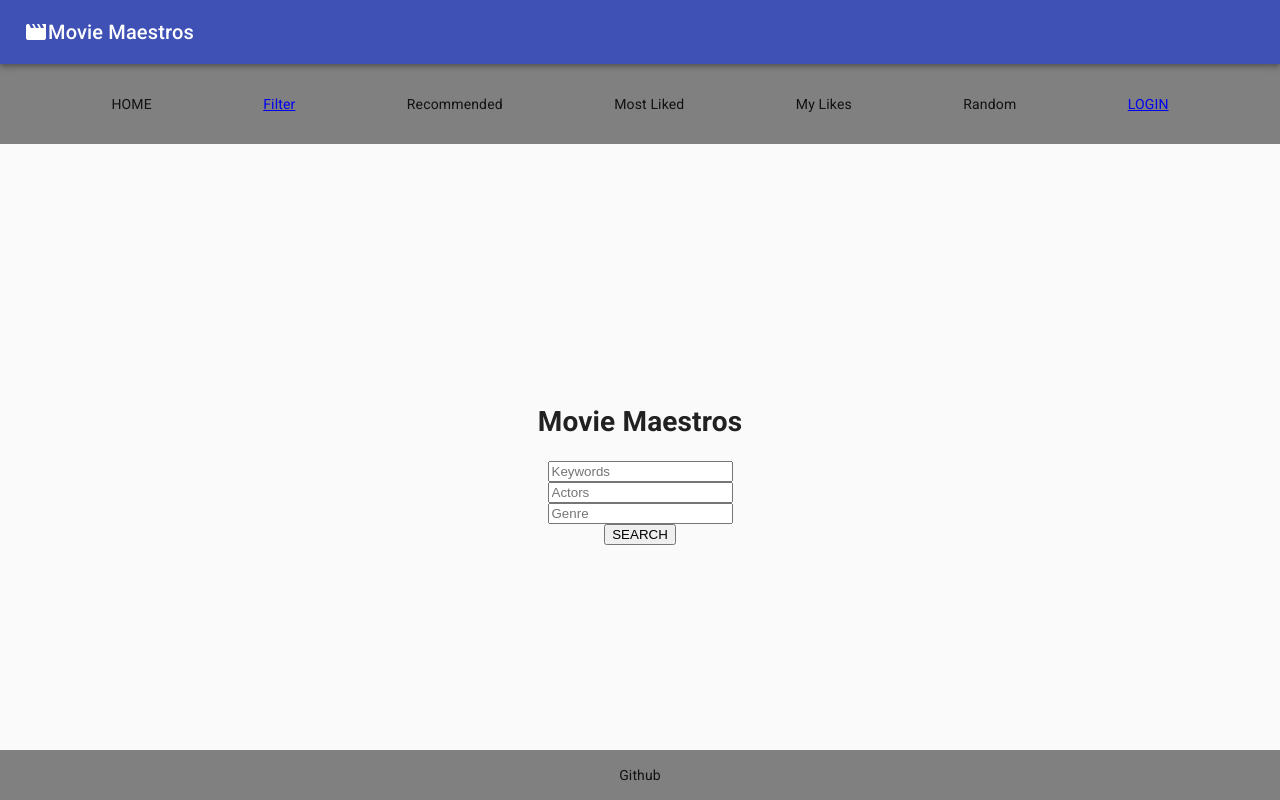
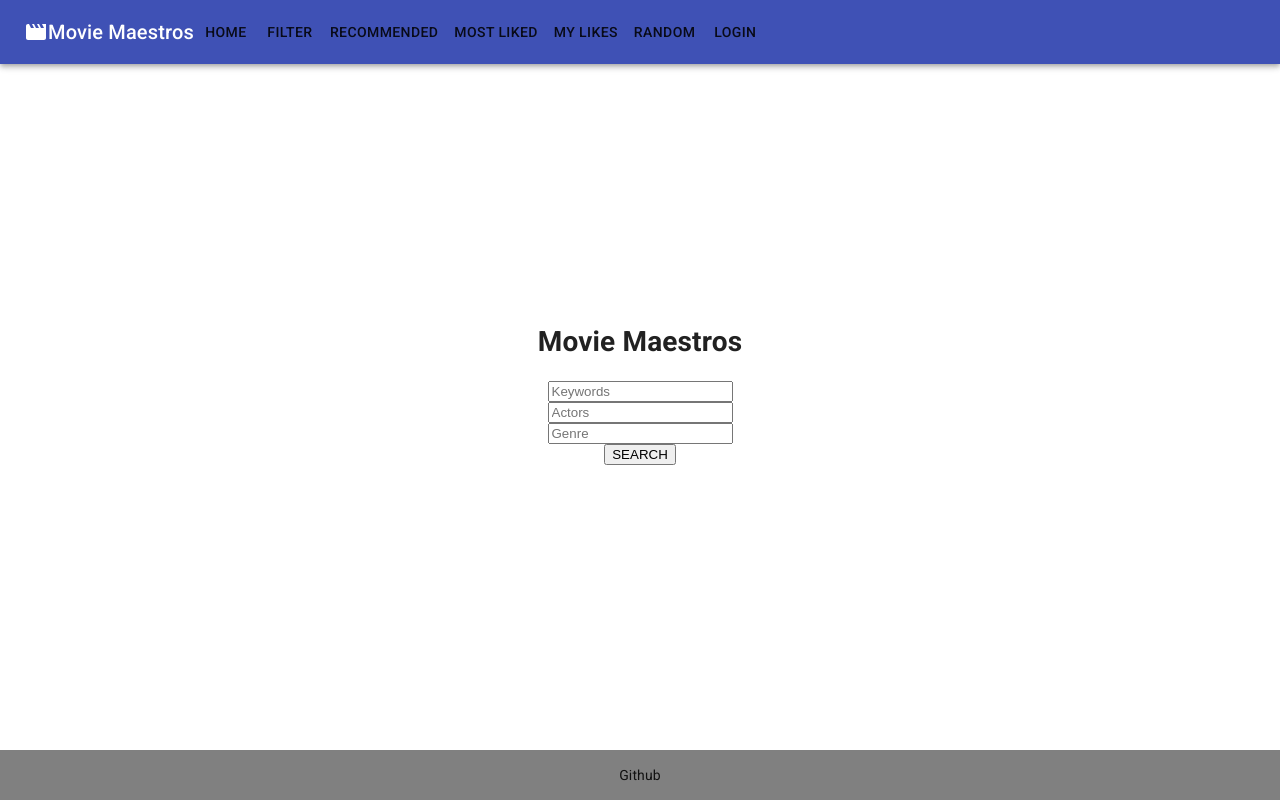
Before and after one commit to crypticsurfer/Movie-Maestros, a React (Vite) app in the folder client/: page / in a window 1280 px wide. Built offline with nearby package versions, Linux system fonts and the light colour scheme.

Commit message:
got rid of the header bar and created the new one and added a styles.js file to start styling

```diff
--- a/client/src/App.jsx
+++ b/client/src/App.jsx
@@ -1,7 +1,8 @@
 import './App.css'
 import React from 'react';
-import { Typography, AppBar, Card, CardActions, CardContent, CardMedia, CssBaseline, Grid, Toolbar, Container} from '@material-ui/core';
+import { Typography, AppBar, Box, Button, Menu, MenuItem, Card, CardActions, CardContent, CardMedia, CssBaseline, Grid, Toolbar, Container} from '@material-ui/core';
 import { Movie } from '@material-ui/icons';
+
 import {
   ApolloClient,
   InMemoryCache,
@@ -11,8 +12,13 @@ import {
 import { setContext } from '@apollo/client/link/context';
 //import Home from './pages/Home';
 import { Outlet } from 'react-router-dom';
-import Header from './components/Header';
+
 import Footer from './components/Footer';
+
+import useStyles from './styles';
+
+const pages = ["HOME", "Filter", "Recommended", "Most Liked", "My Likes", "Random", "LOGIN"]
+const settings = ['Profile', 'Account', 'Dashboard', 'Logout'];
 
 
 const httpLink = createHttpLink({
@@ -36,6 +42,21 @@ const client = new ApolloClient({
 
 
 function App() {
+  const classes = useStyles()
+  const [anchorElNav, setAnchorElNav] = React.useState(null);
+  const [anchorElUser, setAnchorElUser] = React.useState(null);
+
+  const handleOpenNavMenu = (event) => {
+    setAnchorElNav(event.currentTarget);
+  };
+  const handleOpenUserMenu = (event) => {
+    setAnchorElUser(event.currentTarget);
+  };
+
+  const handleCloseNavMenu = () => {
+    setAnchorElNav(null);
+  };
+
   return (
 
     <ApolloProvider client={client}>
@@ -43,15 +64,49 @@ function App() {
       <AppBar position='relative'>
         <Toolbar>
           <Movie />
-          <Typography variant='h6'>
+          <Typography variant='h6' >
             Movie Maestros
           </Typography>
+          <Box sx={{ display: { xs: 'none', sm: 'block' } }}>
+            {pages.map((page) => (
+              <Button key={page} sx={{ color: 'white' }}>
+                {page}
+              </Button>
+            ))}
+          </Box>
+          {/* <Menu
+              id="menu-appbar"
+              anchorEl={anchorElNav}
+              anchorOrigin={{
+                vertical: 'bottom',
+                horizontal: 'left',
+              }}
+              keepMounted
+              transformOrigin={{
+                vertical: 'top',
+                horizontal: 'left',
+              }}
+              open={Boolean(anchorElNav)}
+              onClose={handleCloseNavMenu}
+              >
+              sx={{
+                display: { xs: 'block', md: 'none' },
+              }}
+              {pages.map((page) => (
+                <MenuItem key={page} onClick={handleCloseNavMenu}>
+                <MenuItem key={page} >
+                  <Typography textAlign="center">{page}</Typography>
+                </MenuItem>
+                </MenuItem>
+              ))}
+            </Menu> */}
         </Toolbar>
       </AppBar>
+
        <div className="flex-column justify-flex-start min-100-vh">
-        <Header />
 
-        <div className="container">
+
+        <div className={classes.container}>
            {/* <Header/> */}
            {/* <Home /> */}
            <Outlet />
--- a/client/src/components/Header.jsx
+++ /dev/null
@@ -1,18 +0,0 @@
-import { Link } from "react-router-dom";
-
-
-function Header (){
-  return (
-    <div className="nav-container">
-      <li>HOME</li>
-      <Link to="filter">Filter</Link>
-      <li>Recommended</li>
-      <li>Most Liked</li>
-      <li>My Likes</li>
-      <li>Random</li>
-      <Link to="login">LOGIN</Link>
-    </div>
-  )
-}
-
-export default Header;
--- /dev/null
+++ b/client/src/styles.js
@@ -0,0 +1,11 @@
+import { makeStyles } from '@material-ui/core/styles';
+const useStyles = makeStyles((theme) => ({
+    container: {
+      backgroundColor: theme.palette.background.paper,
+      padding: theme.spacing(0, 0, 6)
+
+    }
+
+  }));
+
+  export default useStyles;
--- a/package.json
+++ b/package.json
@@ -18,7 +18,7 @@
     "dependencies": {
         "@material-ui/core": "^4.12.4",
         "@material-ui/icons": "^4.11.3",
-        "bcryptjs": "^2.4.3"
+        "bcryptjs": "^2.4.3",
         "dotenv": "^16.3.1"
     }
 }
```
